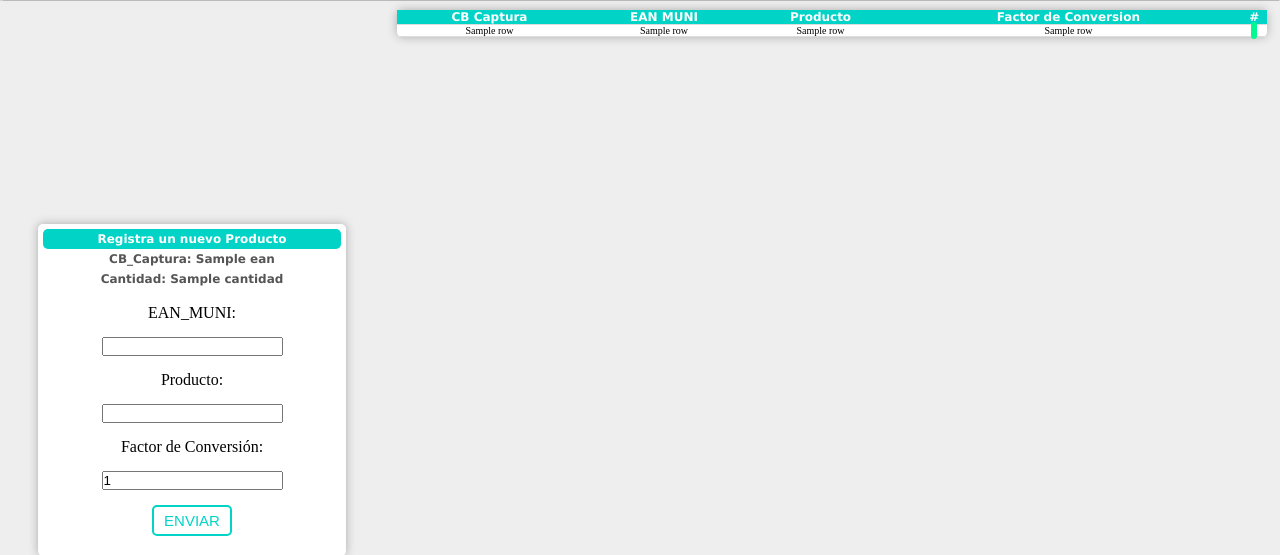
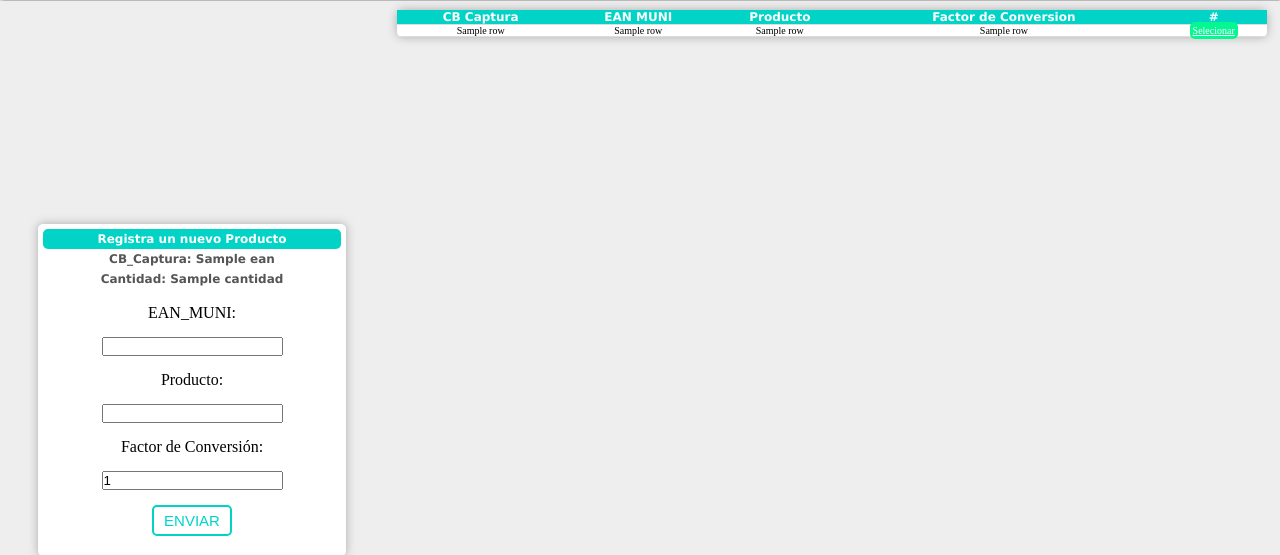
Before and after one commit to Carlosymh/aws-app, a Flask app: template templates/actualizacion/product.html in a window 1280 px wide. Shown: the part 45-600 px from the top of the page. Run offline with Flask 2, Linux system fonts and the light colour scheme; the template is opened without the code that fills it: most values are stand-ins (such as "Sample title", 1, 10 or a date in 2020); some libraries are stand-ins or nearby versions; some web fonts are replaced.

Commit message:
buton select 2

```diff
--- a/templates/actualizacion/product.html
+++ b/templates/actualizacion/product.html
@@ -80,13 +80,11 @@
                       <td>{{row[3]}}</td>
                       <td>{{row[4]}}</td>
                       <td>{% if ReceivingType or OrderNumber %}
-                            <a class="butonselect" href="/RegistrarProductoselect/{{ean}}/{{row[2]}}/{{row[3]}}/{{row[4]}}/{{cantidad}}/{{ReceivingType}}/{{OrderNumber}}">
+                            <a class="butonselect" href="/RegistrarProductoselect/{{ean}}/{{row[2]}}/{{row[3]}}/{{row[4]}}/{{cantidad}}/{{ReceivingType}}/{{OrderNumber}}">Selecionar</a>
                         {% elif cantidad %}
-                        <form id="contact-form" name="contact-form" class="contact-form" method="post" action="/RegistrarProductoinv/{{ean}}/{{cantidad}}">
-                            <a class="butonselect" href="/RegistrarProductoselectinv/{{ean}}/{{row[2]}}/{{row[3]}}/{{row[4]}}/{{cantidad}}">
+                            <a class="butonselect" href="/RegistrarProductoselectinv/{{ean}}/{{row[2]}}/{{row[3]}}/{{row[4]}}/{{cantidad}}">Selecionar</a>
                         {% else %}
-                        <form id="contact-form" name="contact-form" class="contact-form" method="post" action="/RegistrarProducto/{{ean}}">
-                            <a class="butonselect" href="/RegistrarProductoselectproduct/{{ean}}/{{row[2]}}/{{row[3]}}/{{row[4]}}">
+                            <a class="butonselect" href="/RegistrarProductoselectproduct/{{ean}}/{{row[2]}}/{{row[3]}}/{{row[4]}}">Selecionar</a>
                         {%endif%}</a> </td>
                   </tr>
                   {%endfor%}
```
